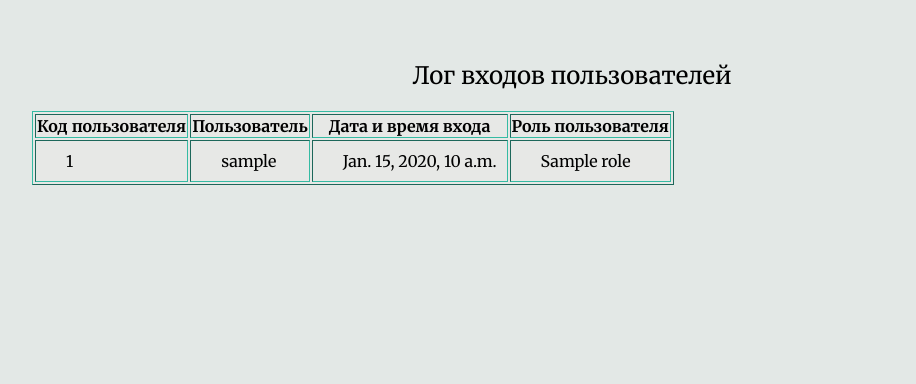
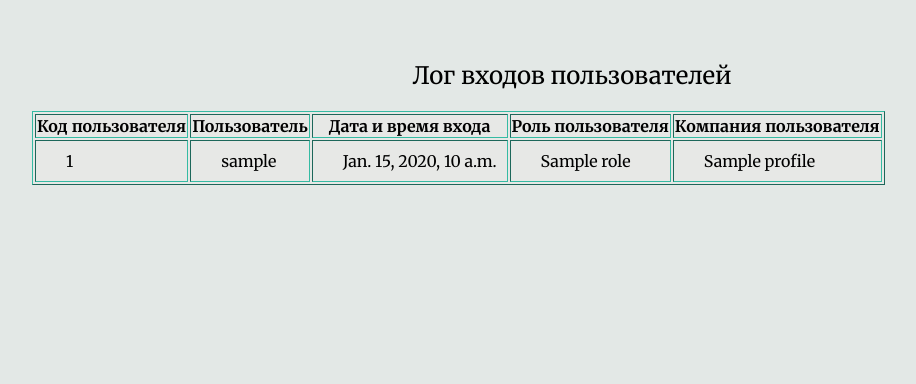
Before and after one commit to VlIsLavead/chip-platform-to-vps, a Django app: template account/templates/account/login_logs.html in a window 1280 px wide. Shown: the part 118-502 px from the top of the page, without its empty margins (68-984 px from the left). Run offline with Django 4.2, Linux system fonts and the light colour scheme; the template is opened without the code that fills it: most values are stand-ins (such as "Sample title", 1, 10 or a date in 2020); parts of the project's set-up code (start-up, migrations or seed data) failed here and were passed over; some libraries are stand-ins or nearby versions; some web fonts are replaced.

Commit message:
feat: render User company name to login history template (#129)
В таблицу истории авторизаций добавлена компания пользователя

```diff
--- a/account/templates/account/login_logs.html
+++ b/account/templates/account/login_logs.html
@@ -9,6 +9,7 @@
             <th>Пользователь</th>
             <th>Дата и время входа</th>
             <th>Роль пользователя</th>
+            <th>Компания пользователя</th>
         </tr>
     </thead>
     <tbody>
@@ -18,6 +19,7 @@
             <td>{{ log.user.username }}</td>
             <td>{{ log.login_time }}</td>
             <td>{{ log.user.profile.role.name }}</td>
+            <td>{{ log.user.profile.company_name }}</td>
         </tr>
         {% endfor %}
     </tbody>
```
